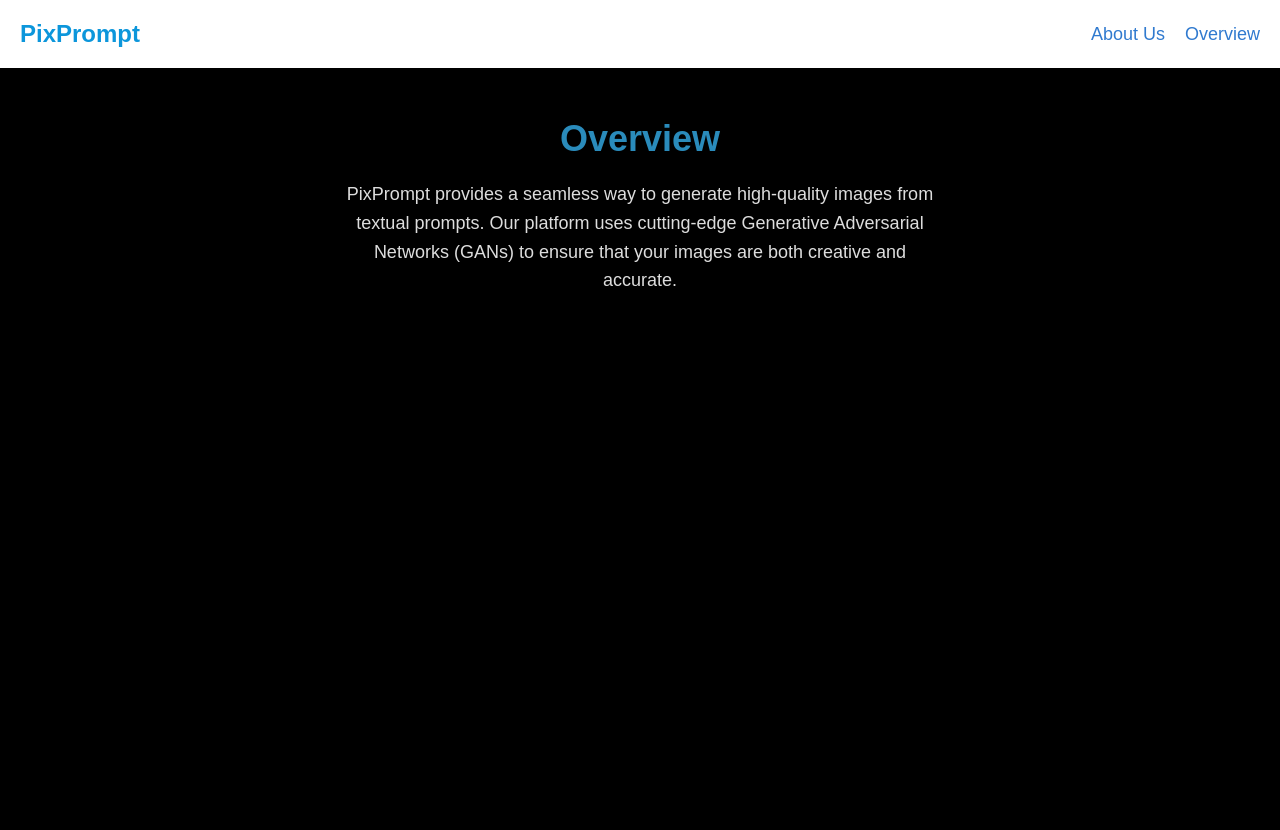
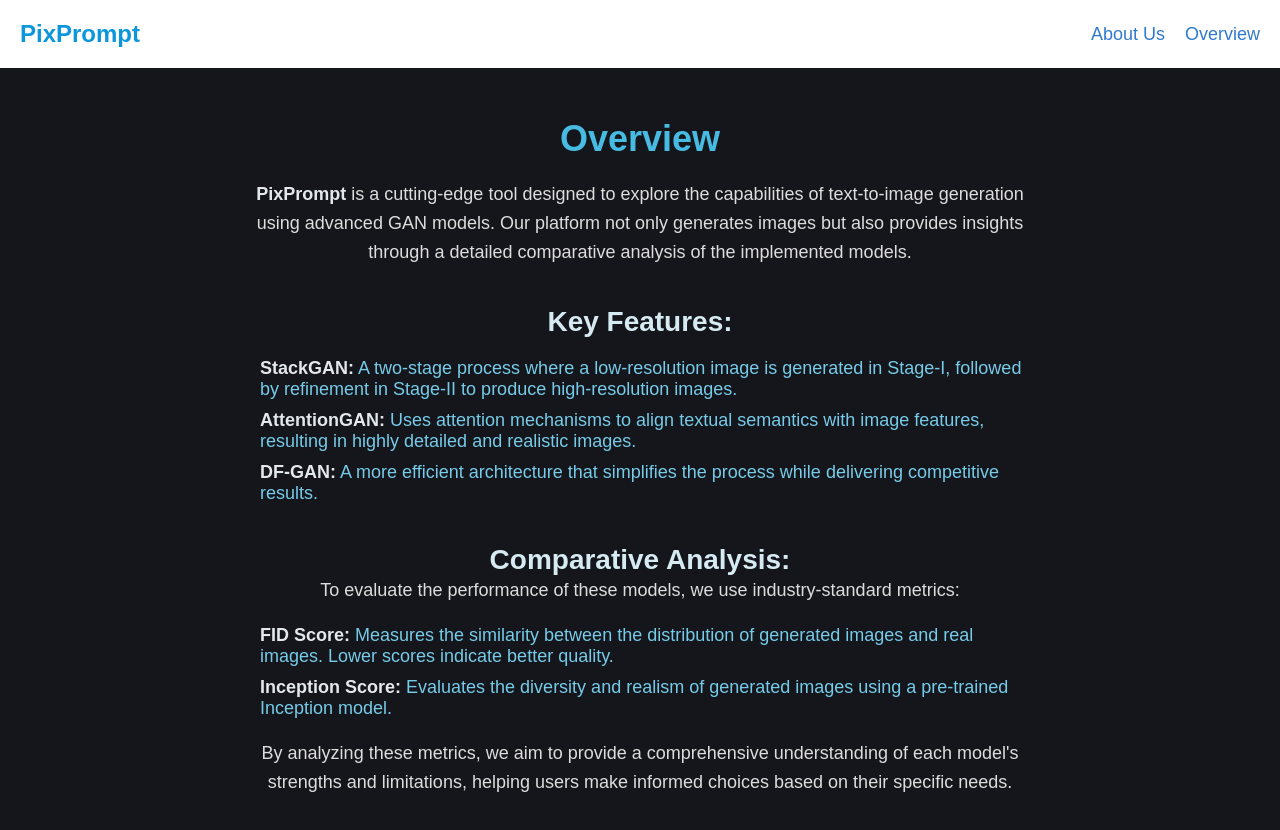
Before and after one commit to reddymeghna/Text-to-Image-Generation-PIxPrompt-, a React (Create React App) app: page /overview in a window 1280 px wide. Shown: the top 830 px of the page. Built offline with nearby package versions, Linux system fonts and the light colour scheme.

Commit message:
dynamicpage-2

```diff
--- a/src/About.css
+++ b/src/About.css
@@ -1,23 +1,119 @@
-/* Shared styles for About and Overview pages */
+body {
+  margin: 0;
+  padding: 0;
+  font-family: Arial, sans-serif;
+  background: linear-gradient(120deg, #1e1e2f, #101010);
+  color: #fff;
+  overflow-x: hidden;
+}
 
-.content {
-    padding: 50px;
-    text-align: center;
-    color: #fff;
-    background-color: #000; /* Black background */
-    min-height: 100vh; /* Ensure it covers the full viewport height */
+.about-content, .overview-content {
+  text-align: center;
+  padding: 50px 20px;
+}
+
+.about-content h1, .overview-content h1 {
+  font-size: 40px;
+  color: #47bbe1;
+  margin-bottom: 20px;
+  animation: fadeIn 2s ease-in-out;
+}
+
+.about-content p, .overview-content p {
+  font-size: 18px;
+  max-width: 800px;
+  margin: 0 auto;
+  line-height: 1.8;
+}
+
+ul {
+  margin-top: 20px;
+  list-style: none;
+  padding: 0;
+}
+
+ul li {
+  margin: 10px 0;
+  cursor: pointer;
+  font-size: 18px;
+  color: #76cce8;
+  transition: transform 0.3s, color 0.3s;
+}
+
+ul li:hover {
+  color: #fff;
+  transform: scale(1.05);
+}
+
+.learn-more-btn {
+  padding: 12px 20px;
+  background-color: #47bbe1;
+  color: #000;
+  border: none;
+  cursor: pointer;
+  font-size: 18px;
+  border-radius: 5px;
+  transition: background-color 0.3s;
+}
+
+.learn-more-btn:hover {
+  background-color: #76cce8;
+}
+
+.modal {
+  position: fixed;
+  top: 0;
+  left: 0;
+  width: 100%;
+  height: 100%;
+  background: rgba(0, 0, 0, 0.8);
+  display: flex;
+  justify-content: center;
+  align-items: center;
+}
+
+.modal-content {
+  background: #1e1e2f;
+  padding: 30px;
+  border-radius: 10px;
+  max-width: 600px;
+  text-align: center;
+  animation: slideIn 0.5s ease-out;
+}
+
+.modal-content h2 {
+  margin-bottom: 20px;
+  color: #47bbe1;
+}
+
+.close-btn {
+  margin-top: 20px;
+  padding: 10px 20px;
+  background-color: #f44;
+  color: #fff;
+  border: none;
+  cursor: pointer;
+  border-radius: 5px;
+}
+
+.close-btn:hover {
+  background-color: #d22;
+}
+
+@keyframes fadeIn {
+  from {
+    opacity: 0;
   }
+  to {
+    opacity: 1;
+  }
+}
 
-  .content h1 {
-    font-size: 36px;
-    margin-bottom: 20px;
-    color: #2a8bbb; /* Blue heading color */
+@keyframes slideIn {
+  from {
+    transform: translateY(-50px);
   }
-
-  .content p {
-    font-size: 18px;
-    max-width: 600px;
-    margin: 0 auto;
-    line-height: 1.6;
-    color: #ddd; /* Light gray text */
+  to {
+    transform: translateY(0);
   }
+}
--- a/src/About.js
+++ b/src/About.js
@@ -1,17 +1,47 @@
-import React from 'react';
-import Navbar from './Navbar'; // Reuse the Navbar component
-import './About.css'; // Include styles for the About page if needed
+import React, { useState } from 'react';
+import Navbar from './Navbar'; // Reuse Navbar component
+import './About.css'; // Custom styles for the About page
 
 function About() {
+  const [showModal, setShowModal] = useState(false);
+
+  const toggleModal = () => {
+    setShowModal(!showModal);
+  };
+
   return (
     <div className="about-page">
       <Navbar />
-      <main className="content">
-        <h1>About Us</h1>
+      <main className="about-content">
+        <h1>About PixPrompt</h1>
         <p>
-          Welcome to PixPrompt! We are a team dedicated to creating innovative tools that bridge the gap between imagination and reality.
-          Our text-to-image generation tool uses advanced GAN models to bring your ideas to life.
+          <b>PixPrompt</b> is a platform designed to bring textual descriptions to life through advanced GAN models. Our focus is on innovation, research, and creating tools that empower users to generate stunning visuals from text.
         </p>
+        <p>
+          We use three advanced GAN models to achieve this goal:
+        </p>
+        <ul>
+          <li onClick={toggleModal}><b>StackGAN</b>: Click to learn more.</li>
+          <li onClick={toggleModal}><b>AttentionGAN</b>: Click to learn more.</li>
+          <li onClick={toggleModal}><b>DF-GAN</b>: Click to learn more.</li>
+        </ul>
+        <p>
+          Each model is tailored to enhance the quality and realism of the generated images, making PixPrompt a versatile tool for artists, developers, and researchers alike.
+        </p>
+
+        {showModal && (
+          <div className="modal">
+            <div className="modal-content">
+              <h2>More About GAN Models</h2>
+              <p>
+                <b>StackGAN</b>: A coarse-to-fine approach that generates high-quality images in two stages.<br />
+                <b>AttentionGAN</b>: Enhances image quality by focusing on specific text-image relationships.<br />
+                <b>DF-GAN</b>: Simplifies architecture while maintaining competitive results.
+              </p>
+              <button className="close-btn" onClick={toggleModal}>Close</button>
+            </div>
+          </div>
+        )}
       </main>
     </div>
   );
--- a/src/DynamicPage.css
+++ b/src/DynamicPage.css
@@ -1,114 +1,68 @@
-/* Reset styles */
-* {
-  margin: 0;
-  padding: 0;
-  box-sizing: border-box;
+.page-container {
+  padding: 20px;
+  background-color: #15151c;
+  min-height: 100vh;
 }
 
-body {
-  font-family: Arial, sans-serif;
-  background-color: #000;  /* Black background for the entire page */
-  color: #fff;  /* White text color */
-}
-
-/* Page container */
-.page-container {
-  display: flex;
-  flex-direction: column;
-  justify-content: center;
-  align-items: center;
-  padding: 20px;
-  background-color: #000;  /* Ensuring the background is black */
-}
-
-/* Input section styles */
 .input-section {
   text-align: center;
-  margin-bottom: 50px;
+  margin-bottom: 30px;
 }
 
 .input-section h1 {
-  font-size: 36px;
-  font-weight: bold;
+  color: #47bbe1;
   margin-bottom: 20px;
-  color: #2a8bbb; /* Light blue color for heading */
-}
-
-.input-section form {
-  display: flex;
-  flex-direction: column;
-  align-items: center;
 }
 
 .input-section input {
   padding: 10px;
   font-size: 16px;
-  margin-bottom: 20px;
-  border: 2px solid #ccc;
-  border-radius: 4px;
   width: 300px;
+  margin-right: 10px;
+  border: 2px solid #47bbe1;
+  border-radius: 5px;
 }
 
 .input-section button {
-  padding: 12px 30px;
-  background-color: #47bbe1;
-  color: #fff;
+  padding: 10px 20px;
+  background-color: #47a1e1;
+  color: white;
+  font-size: 16px;
   border: none;
+  border-radius: 5px;
   cursor: pointer;
-  font-size: 16px;
-  border-radius: 4px;
 }
 
 .input-section button:hover {
-  background-color: #3598d6;
+  background-color: #76cce8;
 }
 
-/* Content section styles */
 .content-section {
+  margin-top: 30px;
+  text-align: center;
+}
+
+.image-row {
   display: flex;
   justify-content: center;
-  align-items: center;
-  gap: 30px;
-  margin-top: 40px;
-  flex-wrap: wrap; /* This ensures images stay in a row but wrap on smaller screens */
+  gap: 20px; /* Space between images */
+  flex-wrap: wrap; /* Wrap images on smaller screens */
 }
 
 .image-block {
-  display: flex;
-  flex-direction: column;
-  align-items: center;
   text-align: center;
 }
 
 .image {
   width: 300px;
-  height: 300px;
-  object-fit: cover;
-  border-radius: 8px;
-  margin-bottom: 10px;
+  height: auto;
+  border-radius: 10px;
+  box-shadow: 0px 4px 10px rgba(0, 0, 0, 0.5);
 }
 
 .image-description {
+  margin-top: 10px;
+  color: #47bbe1;
   font-size: 14px;
-  color: #2a8bbb;  /* Blue color for the description text */
-  margin-top: 10px;
-  font-weight: bold;  /* Making the text bold to make it pop */
-  text-transform: uppercase;  /* Optionally uppercase text */
-  letter-spacing: 1px;  /* Slight letter spacing for a more polished look */
+  font-weight: bold;
 }
-
-/* Mobile responsiveness */
-@media (max-width: 768px) {
-  .input-section h1 {
-    font-size: 28px;
-  }
-
-  .input-section input {
-    width: 100%;
-  }
-
-  .content-section {
-    flex-direction: column;
-    align-items: center;
-  }
-}
--- a/src/Navbar.js
+++ b/src/Navbar.js
@@ -1,11 +1,16 @@
 import React from 'react';
-import { Link } from 'react-router-dom';
+import { Link, useNavigate } from 'react-router-dom';
 import './Navbar.css'; // Include styles specific to the Navbar if needed
 
 function Navbar() {
+  const navigate = useNavigate();
+
   return (
     <nav className="navbar">
-      <div className="logo">PixPrompt</div>
+      {/* Clickable logo redirects to the home page */}
+      <div className="logo" onClick={() => navigate('/')} style={{ cursor: 'pointer' }}>
+        PixPrompt
+      </div>
       <div className="nav-links">
         <Link to="/about" className="nav-link">
           About Us
--- a/src/Overview.css
+++ b/src/Overview.css
@@ -1,23 +1,44 @@
-/* Shared styles for About and Overview pages */
-
 .content {
   padding: 50px;
   text-align: center;
   color: #fff;
-    background-color: #000; /* Black background */
-    min-height: 100vh; /* Ensure it covers the full viewport height */
+  background-color: #15151c; /* Black background for a sleek look */
+  min-height: 100vh;
 }
 
 .content h1 {
   font-size: 36px;
   margin-bottom: 20px;
-    color: #2a8bbb; /* Blue heading color */
+  color: #47bbe1; /* Blue heading */
+}
+
+.content h2 {
+  font-size: 28px;
+  margin-top: 40px;
+  color: #d5eaf1; /* Light blue subheading */
 }
 
 .content p {
   font-size: 18px;
-    max-width: 600px;
+  max-width: 800px;
   margin: 0 auto;
   line-height: 1.6;
   color: #ddd; /* Light gray text */
 }
+
+.content ul {
+  text-align: left;
+  max-width: 800px;
+  margin: 20px auto;
+  padding-left: 20px;
+  color: #ddd;
+}
+
+.content ul li {
+  margin-bottom: 10px;
+  font-size: 18px;
+}
+
+.content b {
+  color: #e2e8eb; /* Highlighted text */
+}
--- a/src/Overview.js
+++ b/src/Overview.js
@@ -1,6 +1,8 @@
+
+
 import React from 'react';
 import Navbar from './Navbar'; // Reuse the Navbar component
-import './Overview.css'; // Include styles for the Overview page if needed
+import './Overview.css'; // Include styles for the Overview page
 
 function Overview() {
   return (
@@ -9,8 +11,31 @@
       <main className="content">
         <h1>Overview</h1>
         <p>
-          PixPrompt provides a seamless way to generate high-quality images from textual prompts.
-          Our platform uses cutting-edge Generative Adversarial Networks (GANs) to ensure that your images are both creative and accurate.
+          <b>PixPrompt</b> is a cutting-edge tool designed to explore the capabilities of text-to-image generation using advanced GAN models.
+          Our platform not only generates images but also provides insights through a detailed comparative analysis of the implemented models.
+        </p>
+        <h2>Key Features:</h2>
+        <ul>
+          <li>
+            <b>StackGAN:</b> A two-stage process where a low-resolution image is generated in Stage-I, followed by refinement in Stage-II to produce high-resolution images.
+          </li>
+          <li>
+            <b>AttentionGAN:</b> Uses attention mechanisms to align textual semantics with image features, resulting in highly detailed and realistic images.
+          </li>
+          <li>
+            <b>DF-GAN:</b> A more efficient architecture that simplifies the process while delivering competitive results.
+          </li>
+        </ul>
+        <h2>Comparative Analysis:</h2>
+        <p>
+          To evaluate the performance of these models, we use industry-standard metrics:
+        </p>
+        <ul>
+          <li><b>FID Score:</b> Measures the similarity between the distribution of generated images and real images. Lower scores indicate better quality.</li>
+          <li><b>Inception Score:</b> Evaluates the diversity and realism of generated images using a pre-trained Inception model.</li>
+        </ul>
+        <p>
+          By analyzing these metrics, we aim to provide a comprehensive understanding of each model's strengths and limitations, helping users make informed choices based on their specific needs.
         </p>
       </main>
     </div>
```
Also changed, not shown: src/DynamicPage.js (+15 -5 lines). Lines whose indentation alone changed are shown as unchanged.
